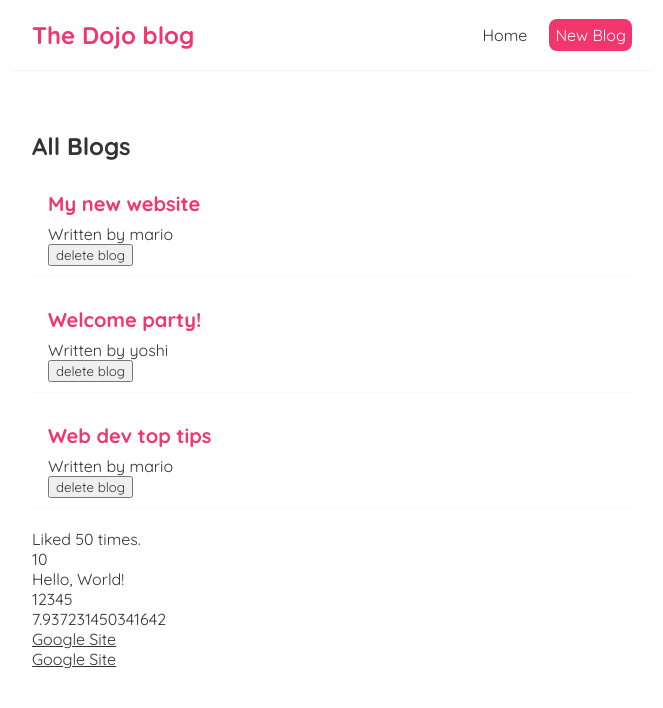
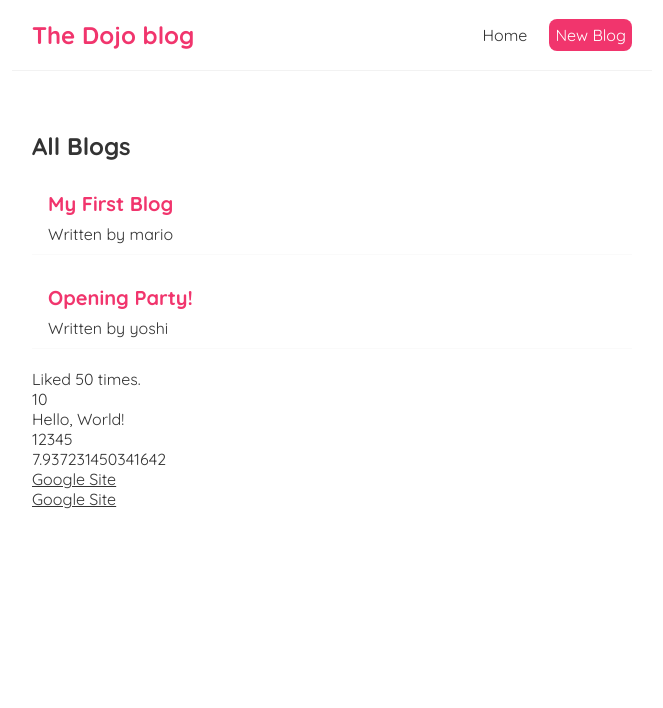
Before and after one commit to Seabass5813/Learning-React, a React (Create React App) app: page / in a window 1280 px wide. Shown: the top 708 px of the page, without its empty margins (308-971 px from the left). Built offline with nearby package versions, Linux system fonts and the light colour scheme; data requests are answered from the project's data file.

Commit message:
Chapter 17 - Fetching Data with useEffect

```diff
--- a/src/BlogList.js
+++ b/src/BlogList.js
@@ -1,4 +1,4 @@
-const BlogList = ({blogs, title, handleDelete}) => {
+const BlogList = ({blogs, title}) => {
     //const blogs = props.blogs;
     //const title = props.title;
 
@@ -15,8 +15,6 @@
 
                 <p> Written by { blog.author }</p>
 
-                <button onClick={() => handleDelete(blog.id)}>delete blog</button>
-
             </div>
 
         ))}
--- a/src/Home.js
+++ b/src/Home.js
@@ -2,28 +2,25 @@
 import BlogList from "./BlogList";
 
 const Home = () => {
-    const [blogs, setBlogs] = useState([
-        { title: 'My new website', body: 'lorem ipsum...', author: 'mario', id: 1 },
-        { title: 'Welcome party!', body: 'lorem ipsum...', author: 'yoshi', id: 2 },
-        { title: 'Web dev top tips', body: 'lorem ipsum...', author: 'mario', id: 3 }
-    ])
+    const [blogs, setBlogs] = useState(null)
 
-    const [name, setName] = useState('mario');
-
-    const handleDelete = (id) => {
-        const newBlogs = blogs.filter(blog => blog.id !== id);
-        setBlogs(newBlogs);
-    }
+    //const [name, setName] = useState('mario');
 
     //The hook below is used every time the website renders something.
     useEffect(() => {
-        console.log('use effect ran')
-
+        //console.log('use effect ran')
+        fetch('http://localhost:8000/blogs')
+            .then(res => {
+                return res.json();
+            })
+            .then(data => {
+                setBlogs(data)
+            })
     }, []);
 
     return (
         <div className="home">
-            <BlogList blogs={blogs} title="All Blogs" handleDelete={handleDelete}/>
+            {blogs && <BlogList blogs={blogs} title="All Blogs"/>}
 
             {/*<button onClick={() => setName('luigi')}>change name</button>
             <p>{ name }</p>*/}
```
